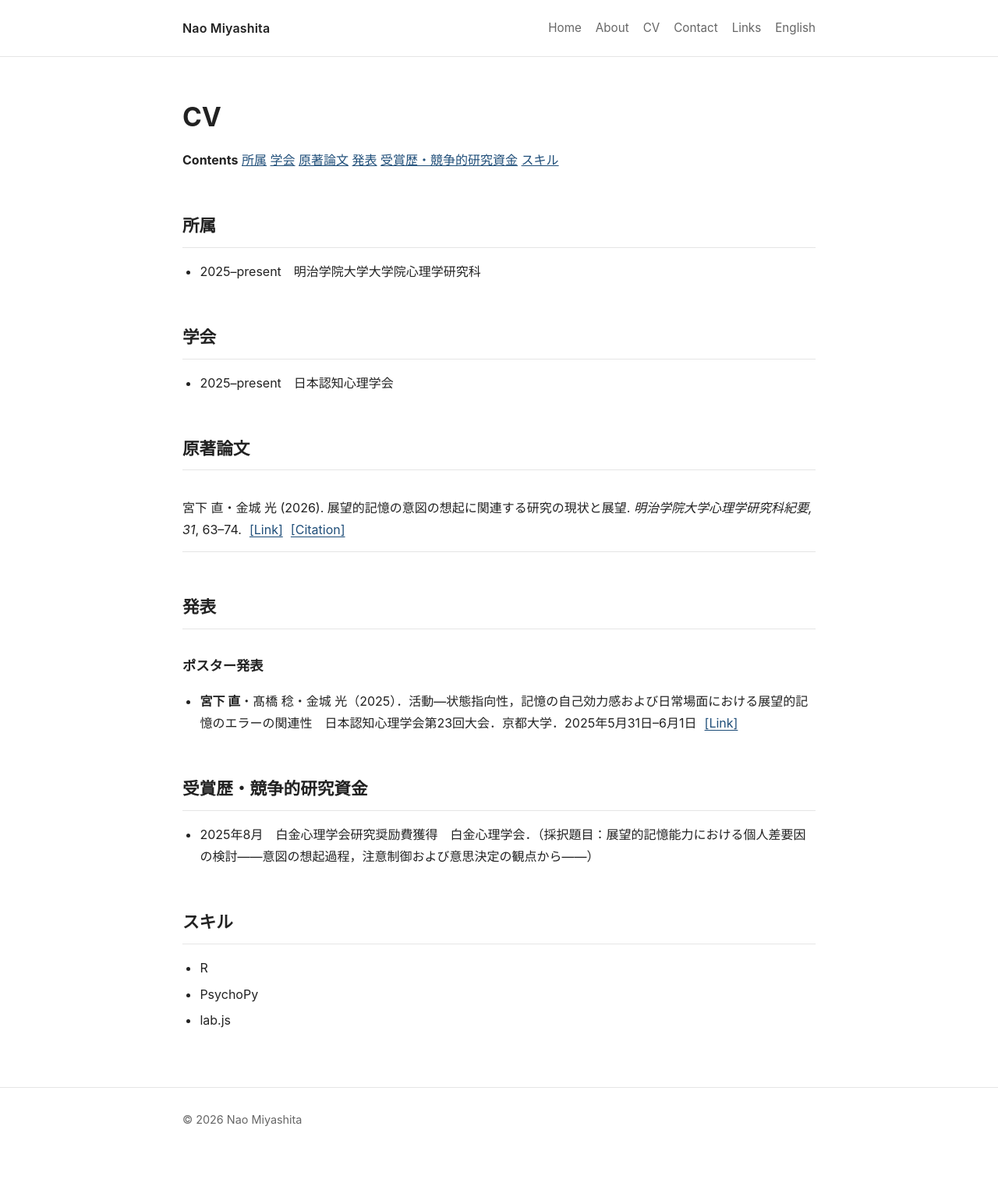
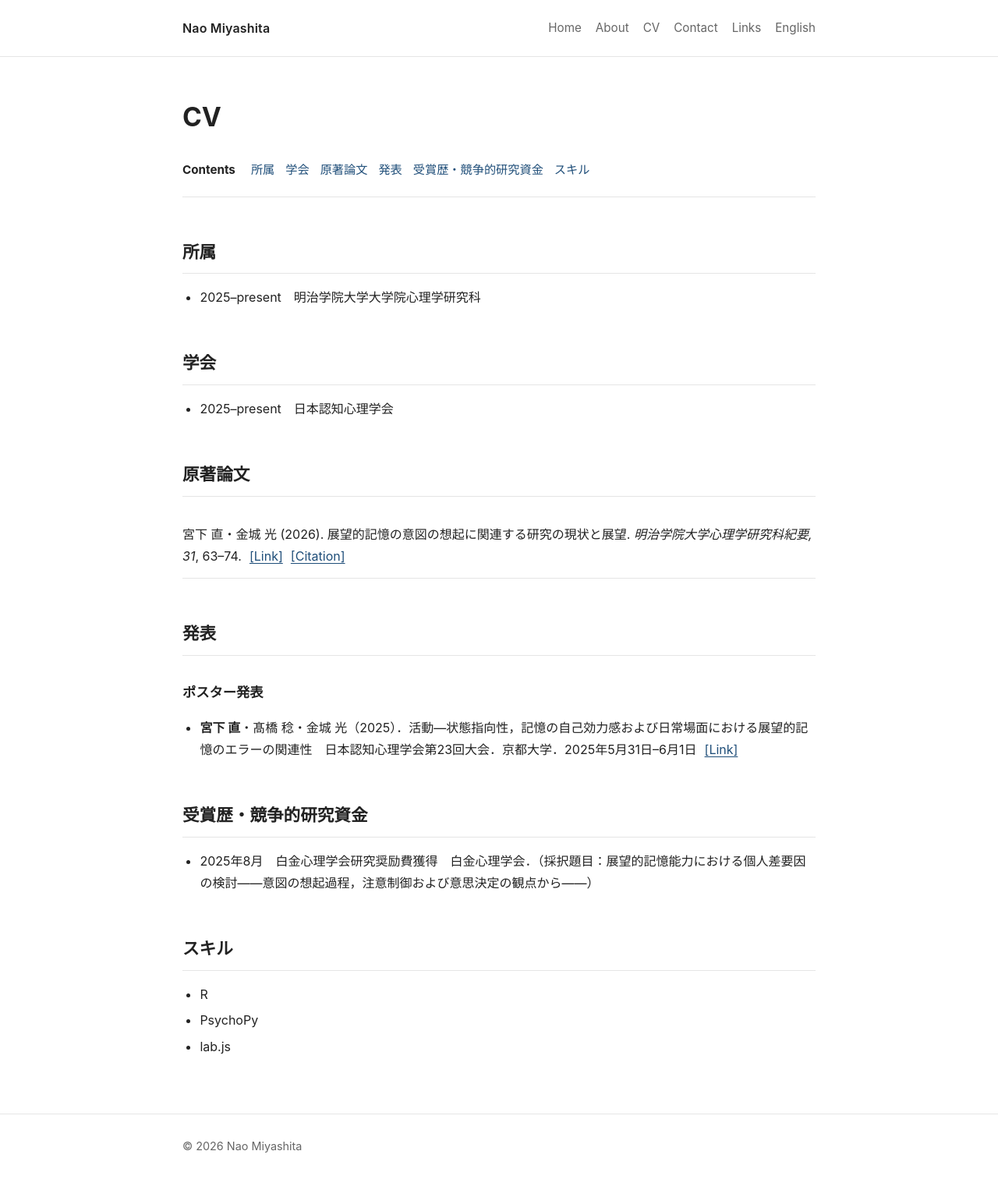
Before and after one commit to naomiyashita/github.io, a Jekyll site: the page built from cv.md, in a window 1280 px wide. Shown: the whole page at 78% size. Built offline with Jekyll 4.4.1, drawn with Linux system fonts in a browser that asks for light colours; before the commit the page ends 1492 px from its top, so only the background shows below that.

Commit message:
Update style.css

```diff
--- a/assets/css/style.css
+++ b/assets/css/style.css
@@ -302,3 +302,28 @@ a.publication-action:hover {
     font-size: 1.5rem;
   }
 }
+
+.page-toc {
+  display: flex;
+  flex-wrap: wrap;
+  gap: 8px 14px;
+  padding: 14px 0 20px;
+  margin-bottom: 28px;
+  border-bottom: 1px solid var(--border);
+  font-size: 0.95rem;
+}
+
+.page-toc strong {
+  margin-right: 6px;
+  color: var(--text);
+}
+
+.page-toc a {
+  color: var(--link);
+  text-decoration: none;
+}
+
+.page-toc a:hover {
+  text-decoration: underline;
+  text-underline-offset: 3px;
+}
```
